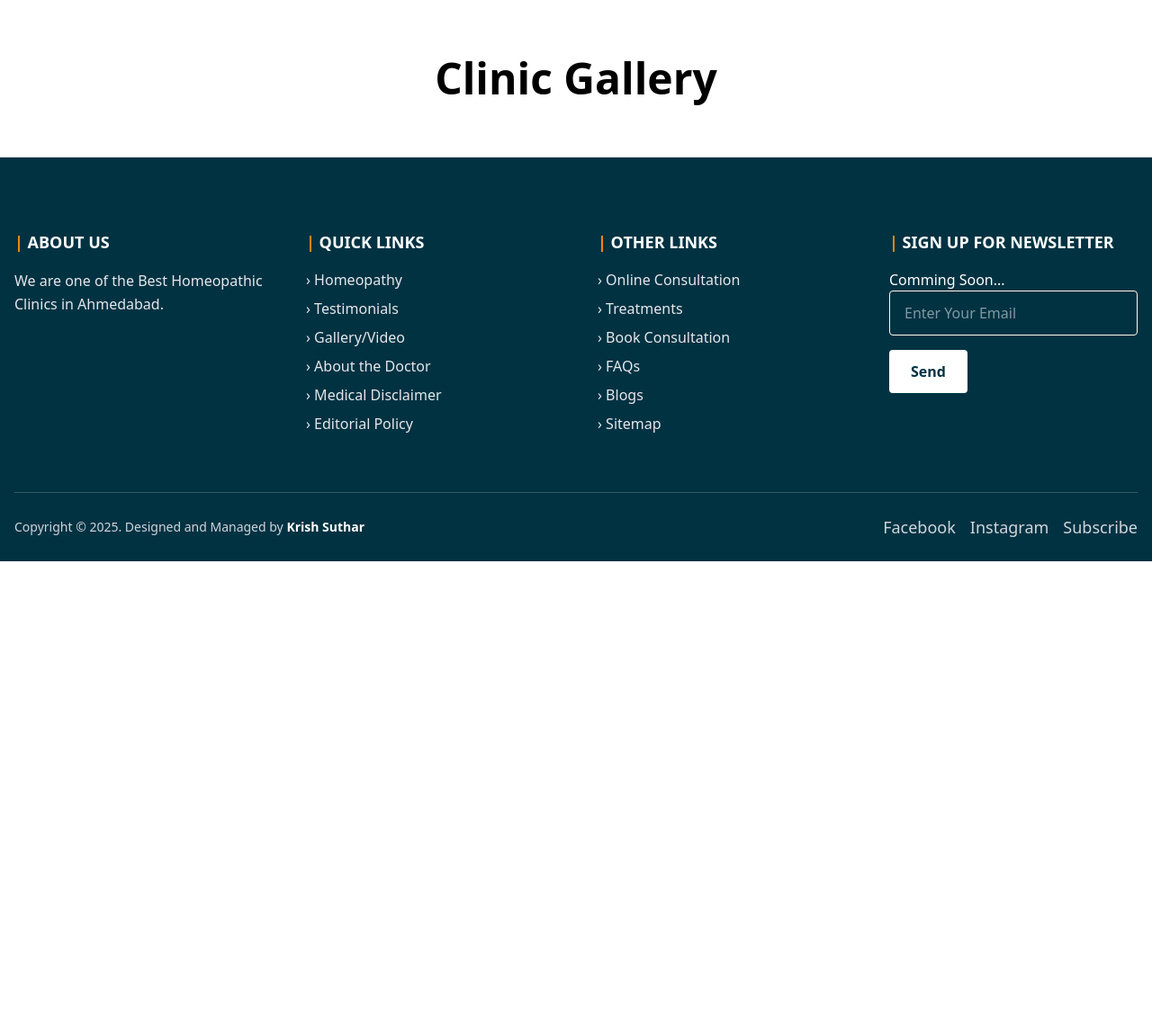
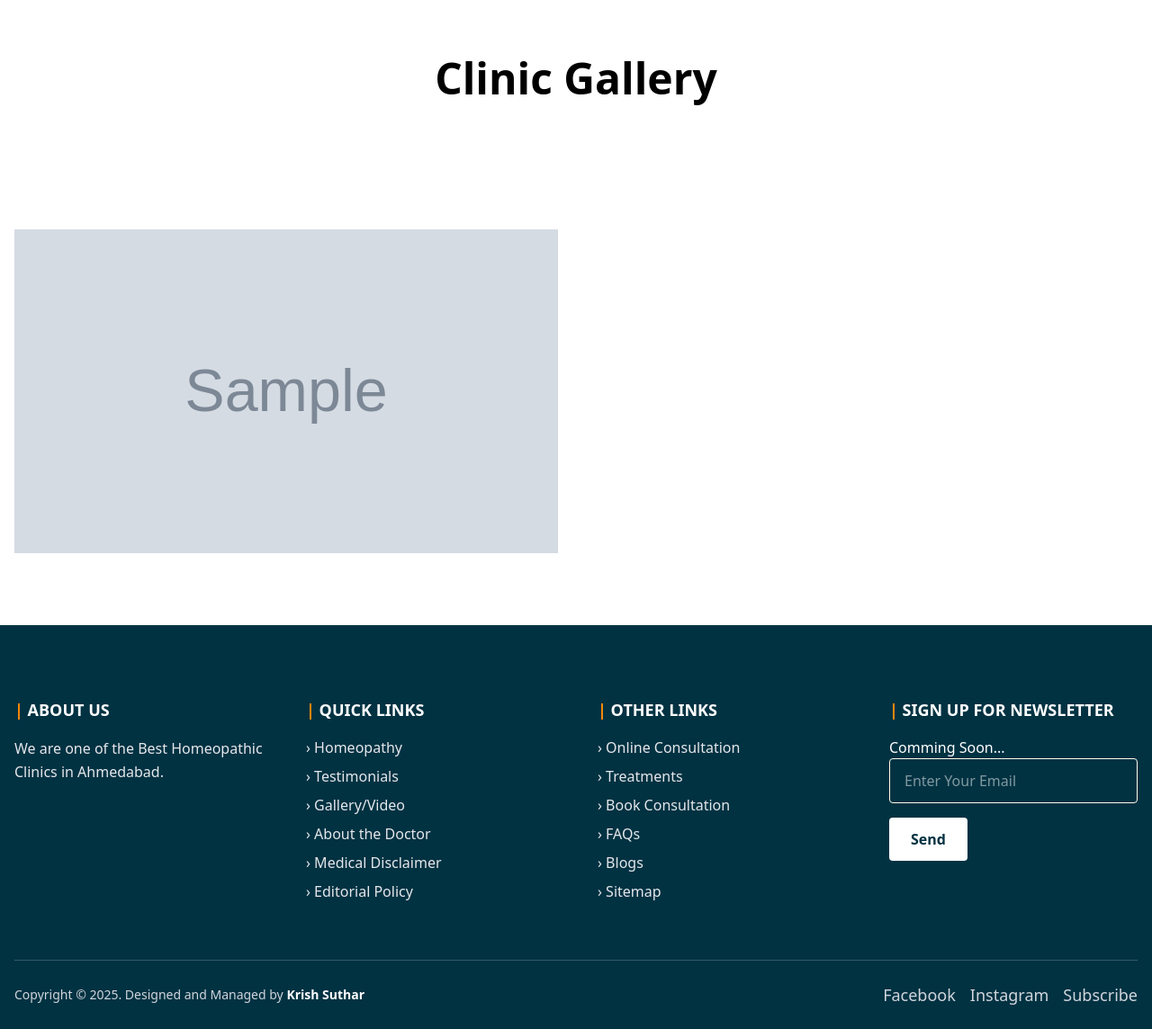
Before and after one commit to KrishSuthar17/Clinic-Freelancing-Project, a Django app: page /content/ in a window 1280 px wide. Shown: the part 1169-2313 px from the top of the page at 90% size. Before the commit the page ends 1793 px from the top, so only its background shows below. Run offline with Django 5.2, Linux system fonts and the light colour scheme; tables that the repository leaves empty hold one stand-in row (values such as "Sample post"); grey boxes marked "Sample" are stand-in pictures; style sheets or scripts are compiled from the project's sources; some libraries are stand-ins or nearby versions.

Commit message:
Revise contact section and implement gallery
Updated the contact us section and added a clinic gallery.

```diff
--- a/templates/content.html
+++ b/templates/content.html
@@ -116,6 +116,25 @@
 
 <!-- ================= CLINIC GALLERY ================= -->
 
+<section class="bg-white py-20">
+    <div class="max-w-7xl mx-auto px-4">
 
+        <!-- Grid -->
+        <div class="grid grid-cols-1 md:grid-cols-2 gap-10">
+
+            {% for photo in photos %}
+  {% if photo.image %}
+    <img src="{{ photo.image.url }}" alt="{{ photo.alt_text }}" class="w-full h-90 object-cover">
+{% else %}
+    <div class="w-full h-90 bg-gray-200 flex items-center justify-center text-gray-500">
+        No image available
+    </div>
+{% endif %}
+
+{% endfor %}
+        </div>
+
+    </div>
+</section>
 
 {% endblock %}
```
